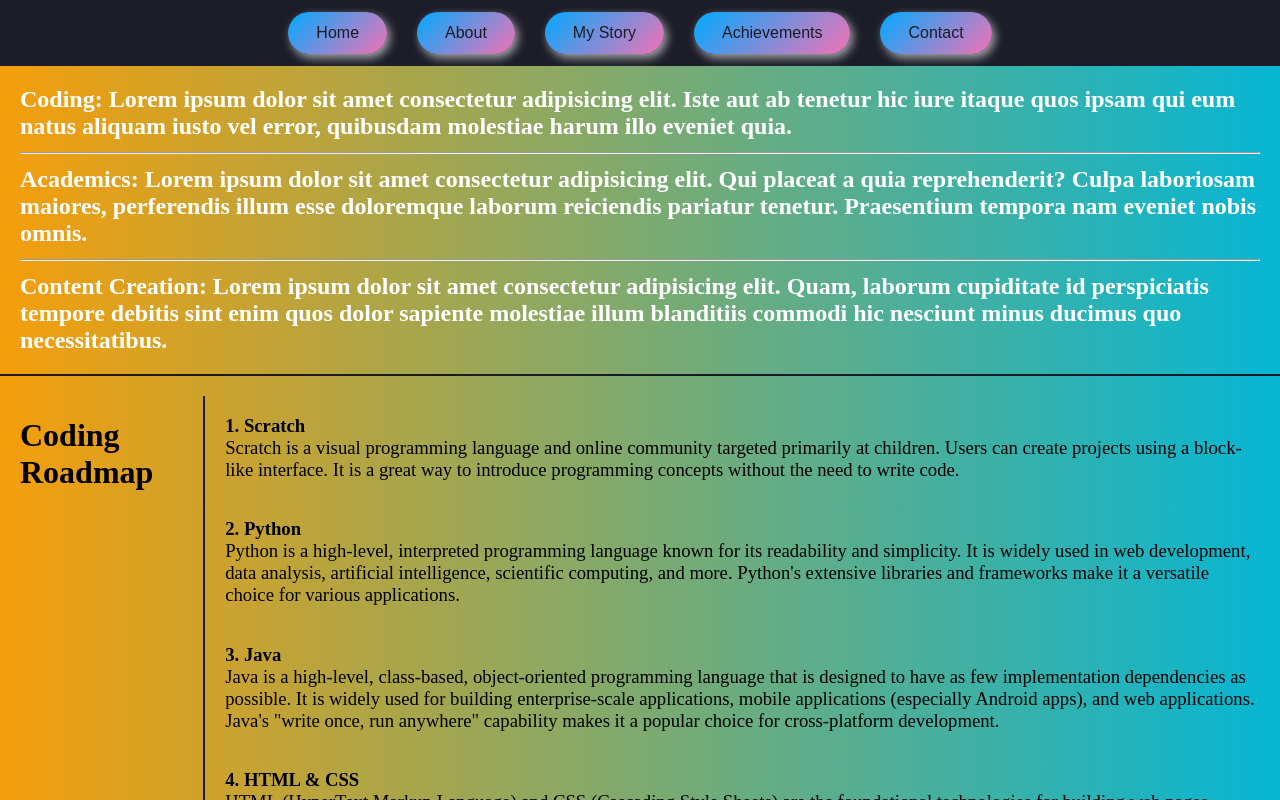
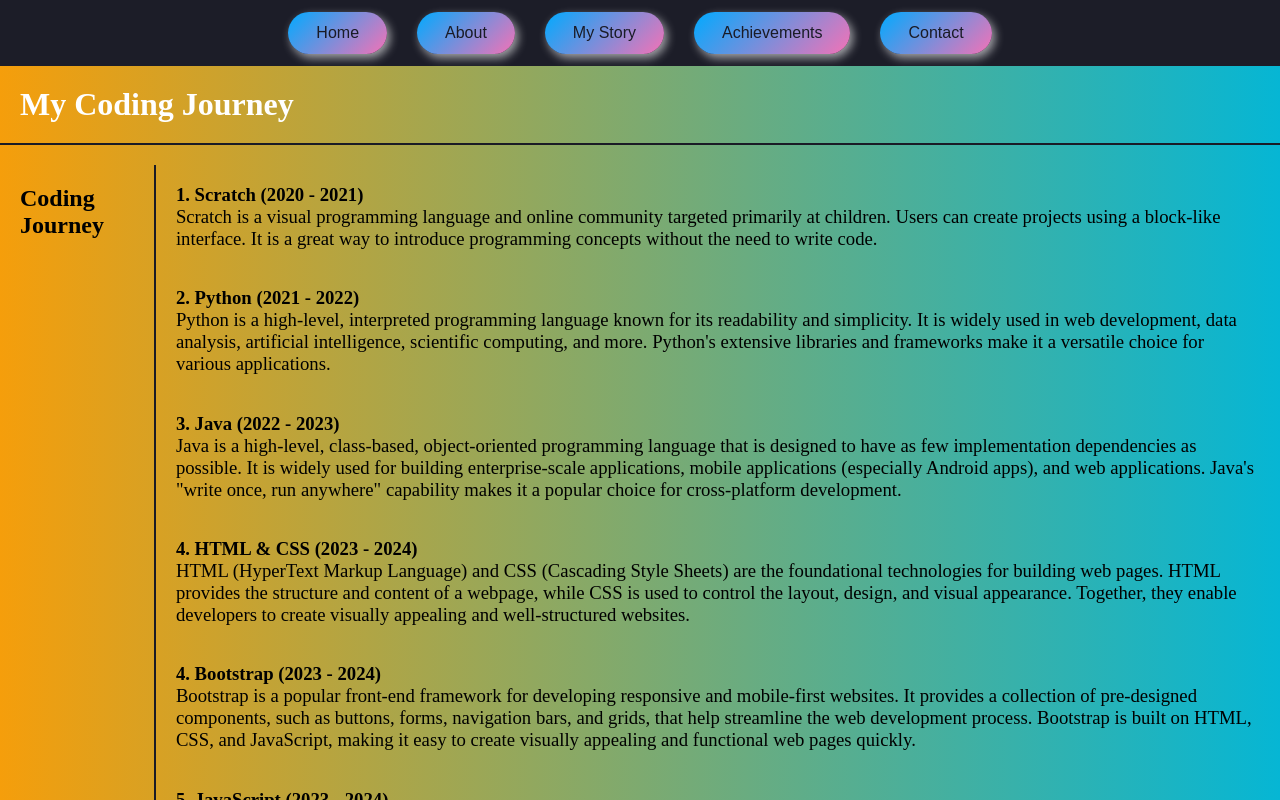
Before and after one commit to CoderZENNXX/tayzarnaing-portfolio, a React (Vite) app: page /about in a window 1280 px wide. Shown: the top 800 px of the page. Built offline with nearby package versions, Linux system fonts and the light colour scheme.

Commit message:
Project V10

```diff
--- a/src/CSS/About.css
+++ b/src/CSS/About.css
@@ -8,14 +8,19 @@
     padding: 20px;
     margin: 0px 0px;
     border-bottom: 2px solid #1A1B26;
+    cursor: pointer;
 }
 
-.coding-roadmap {
+.roadmap {
     display: flex;
     margin: 20px;
 }
 
-.coding-roadmap-line {
+.roadmap-title {
+    white-space: nowrap;
+}
+
+.roadmap-line {
     width: 5px;
     height: 820px;
     background-color: #1A1B26;
@@ -32,3 +37,22 @@
     margin: 0px 0px;
     font-weight: 400;
 }
+
+.milestone-tiktok-link {
+    all: unset;
+    font-size: 30px;
+    cursor: pointer;
+}
+
+.milestone-tiktok-link::before, .milestone-tiktok-link::after {
+    content: "";
+    display: block;
+    width: 0;
+    height: 1.5px;
+    background: white;
+    transition: width 0.6s;
+}
+
+.milestone-tiktok-link:hover::before, .milestone-tiktok-link:hover::after {
+    width: 100%;
+}
--- a/src/JSX/About.jsx
+++ b/src/JSX/About.jsx
@@ -1,63 +1,140 @@
 import "../CSS/About.css"
+import { useState } from "react"
 
 function About() {
+    const [aboutJourney, setAboutJourney] = useState("coding")
 
     return (
         <div className="about">
-            <h2 className="about-text">
-                Coding: Lorem ipsum dolor sit amet consectetur adipisicing elit. Iste aut ab tenetur hic iure itaque quos ipsam qui eum natus aliquam iusto vel error, quibusdam molestiae harum illo eveniet quia.
-                <hr />
-                Academics: Lorem ipsum dolor sit amet consectetur adipisicing elit. Qui placeat a quia reprehenderit? Culpa laboriosam maiores, perferendis illum esse doloremque laborum reiciendis pariatur tenetur. Praesentium tempora nam eveniet nobis omnis.
-                <hr />
-                Content Creation: Lorem ipsum dolor sit amet consectetur adipisicing elit. Quam, laborum cupiditate id perspiciatis tempore debitis sint enim quos dolor sapiente molestiae illum blanditiis commodi hic nesciunt minus ducimus quo necessitatibus.
+            <h1 className="about-text"  onClick={() => {
+                if  (aboutJourney === "coding") {
+                    setAboutJourney("academics")
+                }
+                else if (aboutJourney === "academics") {
+                    setAboutJourney("contentCreation")
+                }
+                else {
+                    setAboutJourney("coding")
+                }
+            }}>
+                {aboutJourney === "coding" && "My Coding Journey"}
+                {aboutJourney === "academics" && "My Academic Journey"}
+                {aboutJourney === "contentCreation" && "My Content Creation Journey"}
+            </h1>
+
+            <div className="roadmap">
+                <h2 className="roadmap-title">
+                    {aboutJourney === "coding" && (<>Coding<br />Journey</>)}
+                    {aboutJourney === "academics" && (<>Academic<br />Journey</>)}
+                    {aboutJourney === "contentCreation" && (<>Content Creation<br />Journey</>)}
                 </h2>
-
-            <div className="coding-roadmap">
-                <h1 className="coding-roadmap-title">Coding Roadmap</h1>
-                <div className="coding-roadmap-line"></div>
+                <div className="roadmap-line"></div>
                 <div className="milestones-container">
+                    {aboutJourney === "coding" && (
+                        <>
                             <h3 className="milestone-title milestone-title-1">
-                        1. Scratch
+                                1. Scratch (2020 - 2021)
                                 <p className="milestone-description milestone-description-1">
                                     Scratch is a visual programming language and online community targeted primarily at children. Users can create projects using a block-like interface. It is a great way to introduce programming concepts without the need to write code.
                                 </p>
                             </h3>
                             <h3 className="milestone-title milestone-title-2">
-                        2. Python
+                                2. Python (2021 - 2022)
                                 <p className="milestone-description milestone-description-2">
                                     Python is a high-level, interpreted programming language known for its readability and simplicity. It is widely used in web development, data analysis, artificial intelligence, scientific computing, and more. Python's extensive libraries and frameworks make it a versatile choice for various applications.
                                 </p>
                             </h3>
                             <h3 className="milestone-title milestone-title-3">
-                        3. Java
+                                3. Java (2022 - 2023)
                                 <p className="milestone-description milestone-description-3">
                                     Java is a high-level, class-based, object-oriented programming language that is designed to have as few implementation dependencies as possible. It is widely used for building enterprise-scale applications, mobile applications (especially Android apps), and web applications. Java's "write once, run anywhere" capability makes it a popular choice for cross-platform development.
                                 </p>
                             </h3>
                             <h3 className="milestone-title milestone-title-4">
-                        4. HTML & CSS
+                                4. HTML & CSS (2023 - 2024)
                                 <p className="milestone-description milestone-description-4">
                                     HTML (HyperText Markup Language) and CSS (Cascading Style Sheets) are the foundational technologies for building web pages. HTML provides the structure and content of a webpage, while CSS is used to control the layout, design, and visual appearance. Together, they enable developers to create visually appealing and well-structured websites.
                                 </p>
                             </h3>
                             <h3 className="milestone-title milestone-title-5">
-                        4. Bootstrap
+                                4. Bootstrap (2023 - 2024)
                                 <p className="milestone-description milestone-description-5">
                                     Bootstrap is a popular front-end framework for developing responsive and mobile-first websites. It provides a collection of pre-designed components, such as buttons, forms, navigation bars, and grids, that help streamline the web development process. Bootstrap is built on HTML, CSS, and JavaScript, making it easy to create visually appealing and functional web pages quickly.
                                 </p>
                             </h3>
                             <h3 className="milestone-title milestone-title-6">
-                        5. JavaScript
+                                5. JavaScript (2023 - 2024)
                                 <p className="milestone-description milestone-description-6">
                                     JavaScript is a versatile, high-level programming language primarily used for creating interactive and dynamic content on websites. It is a core technology of the web, alongside HTML and CSS. JavaScript enables developers to implement complex features such as animations, form validations, and asynchronous content updates, enhancing the user experience on web pages.
                                 </p>
                             </h3>
                             <h3 className="milestone-title milestone-title-7">
-                        6. React JS
+                                6. React JS (2024 - Present)
                                 <p className="milestone-description milestone-description-7">
                                     React JS is a popular JavaScript library for building user interfaces, particularly single-page applications. Developed by Facebook, React allows developers to create reusable UI components and manage the state of their applications efficiently. It uses a virtual DOM to optimize rendering performance, making it a powerful tool for building dynamic and responsive web applications.
                                 </p>
                             </h3>
+                        </>
+                    )}
+                    {aboutJourney === "academics" && (
+                        <>
+                            <h3 className="milestone-title milestone-title-1">
+                                1. Early Basic Education (2015 - 2016)
+                                <p className="milestone-description milestone-description-1">
+                                    Completed my early education, where I developed a strong foundation in basic subjects such as mathematics, science, and language arts. Participated in various extracurricular activities that fostered my creativity and teamwork skills.
+                                </p>
+                            </h3>
+                            <h3 className="milestone-title milestone-title-2">
+                                2. Self English Learning (2017 - Present)
+                                <p className="milestone-description milestone-description-2">
+                                    Began absorbing the English language unvoluntarily through various media such as books, movies, and online resources. This self-directed learning has significantly improved my vocabulary, comprehension, and communication skills over the years.
+                                </p>
+                            </h3>
+                            <h3 className="milestone-title milestone-title-3">
+                                3. Middle School (2017 - 2023)
+                                <p className="milestone-description milestone-description-3">
+                                    Finished my middle school education through many schools, where I expanded my knowledge in core subjects and explored new areas of interest. Engaged in various clubs and organizations that helped me develop leadership skills and a sense of community.
+                                </p>
+                            </h3>
+                            <h3 className="milestone-title milestone-title-4">
+                                4. English Language Classes (2022 - Present)
+                                <p className="milestone-description milestone-description-3">
+                                    Currently enrolled in English language classes to improve my proficiency in reading, writing, and speaking. These classes have helped me enhance my communication skills and gain confidence in using English in both academic and social settings.
+                                </p>
+                            </h3>
+                            <h3 className="milestone-title milestone-title-5">
+                                5. High School (2023 - Present)
+                                <p className="milestone-description milestone-description-5">
+                                    Currently pursuing my high school education, where I am focusing on advanced subjects and preparing for higher education. Actively involved in various extracurricular activities, including sports, arts, and community service, to develop a well-rounded skill set.
+                                </p>
+                            </h3>
+                        </>
+                    )}
+                    {aboutJourney === "contentCreation" && (
+                        <>
+                            <h3 className="milestone-title milestone-title-1">
+                                1. YouTube Channel (2017 - 2020)
+                                <p className="milestone-description milestone-description-1">
+                                    Launched a YouTube channel in 2017, where I created and shared videos on various topics, tutorials, vlogs and gaming videos. The channel helped me develop my video production skills and connect with an audience interested in similar content.
+                                </p>
+                            </h3>
+                            <h3 className="milestone-title milestone-title-2">
+                                2. Retirement (2021 - 2024)
+                                <p className="milestone-description milestone-description-2">
+                                    Took a break from content creation to focus on personal growth and explore other interests. During this period, I reflected on my content creation journey and planned for future endeavors in the field.
+                                </p>
+                            </h3>
+                            <h3 className="milestone-title milestone-title-3">
+                                3. Comeback With A Twist (2025 - Present)
+                                <p className="milestone-description milestone-description-3">
+                                    Made a comeback to content creation in 2025 but into a new field, education. This time, I focused on creating educational content, tutorials, and informative videos to help others learn new skills and knowledge. The experience gained from my previous content creation journey has been invaluable in producing high-quality and engaging educational material.
+                                    <br />
+                                    <a className="milestone-tiktok-link" href="https://www.tiktok.com/@official.free.insight" target="_blank">@official.free.insight</a>
+                                    This is my TikTok account where I share educational content and insights on various topics. Follow me for informative videos and tips on learning and personal development.
+                                </p>
+                            </h3>
+                        </>
+                    )}
                 </div>
             </div>
         </div>
```
Lines whose indentation alone changed are shown as unchanged.
